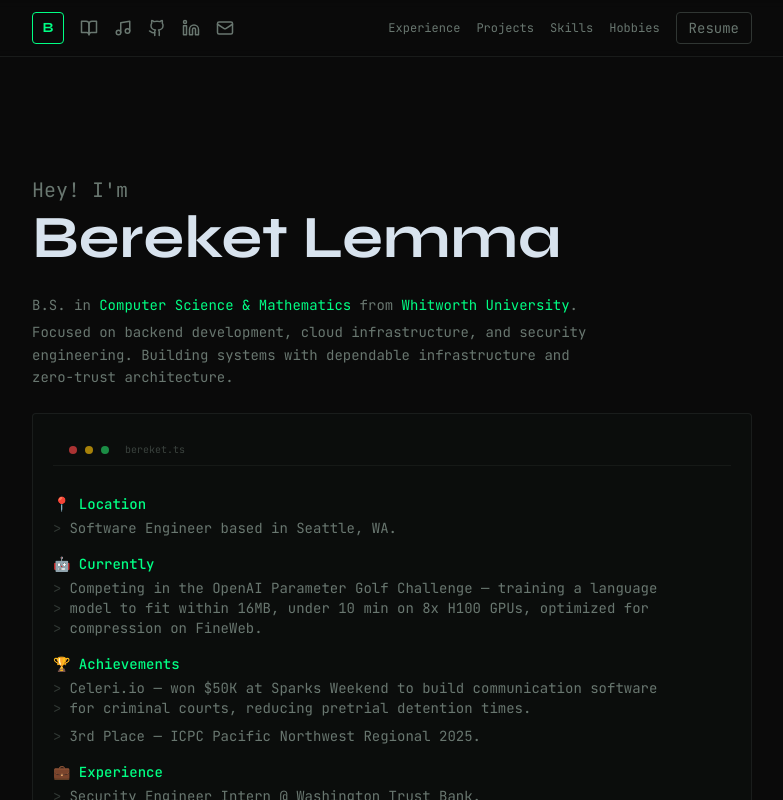
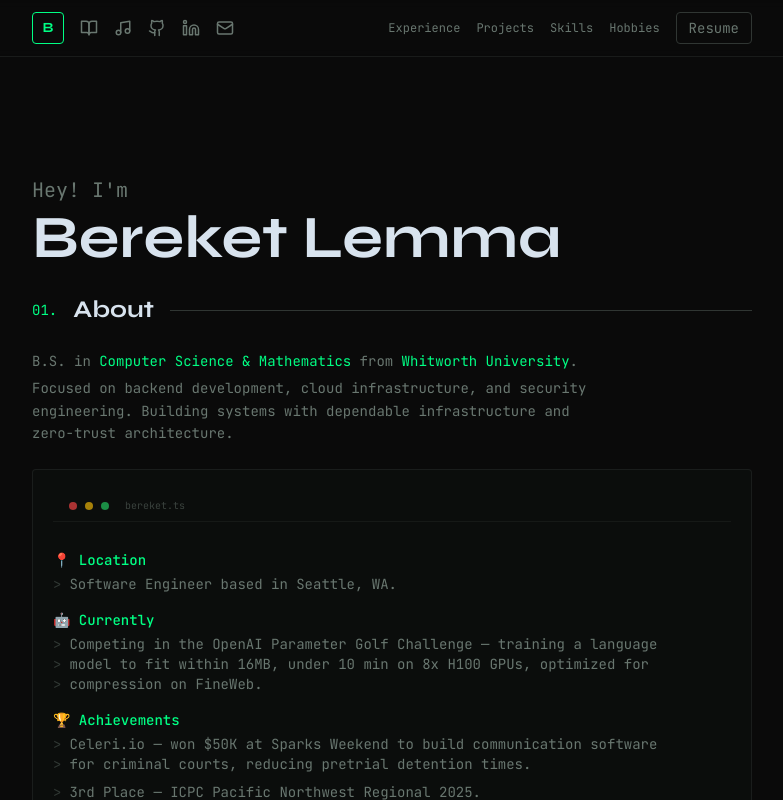
Before and after one commit to bereketlemma/bereket-portfolio, a Next.js app: page / in a window 1280 px wide. Shown: the top 800 px of the page, without its empty margins (248-1031 px from the left). Built offline with nearby package versions, Linux system fonts and the light colour scheme.

Commit message:
feat: add About section header to hero

```diff
--- a/app/home/_components/hero.tsx
+++ b/app/home/_components/hero.tsx
@@ -120,10 +120,19 @@ export default function Hero() {
         )}
       </div>
 
-      {/* About me text */}
-      <div className={`mb-6 max-w-xl space-y-1 text-sm leading-relaxed text-muted-foreground transition-all duration-700 ${showAbout ? "opacity-100 translate-y-0" : "opacity-0 translate-y-3"}`}>
-        <p>B.S. in <span className="text-accent">Computer Science & Mathematics</span> from <span className="text-accent">Whitworth University</span>.</p>
-        <p>Focused on backend development, cloud infrastructure, and security engineering. Building systems with dependable infrastructure and zero-trust architecture.</p>
+     {/* 01. About header */}
+      <div className={`mb-6 transition-all duration-700 ${showAbout ? "opacity-100 translate-y-0" : "opacity-0 translate-y-3"}`}>
+        <div className="flex items-center gap-4 mb-6">
+          <span className="font-mono text-sm text-accent">01.</span>
+          <h2 className="font-syne text-2xl font-bold text-foreground">About</h2>
+          <div className="h-px flex-1 bg-border" />
+        </div>
+
+        {/* About me text */}
+        <div className="max-w-xl space-y-1 text-sm leading-relaxed text-muted-foreground">
+          <p>B.S. in <span className="text-accent">Computer Science & Mathematics</span> from <span className="text-accent">Whitworth University</span>.</p>
+          <p>Focused on backend development, cloud infrastructure, and security engineering. Building systems with dependable infrastructure and zero-trust architecture.</p>
+        </div>
       </div>
 
       {/* Terminal block */}
```
